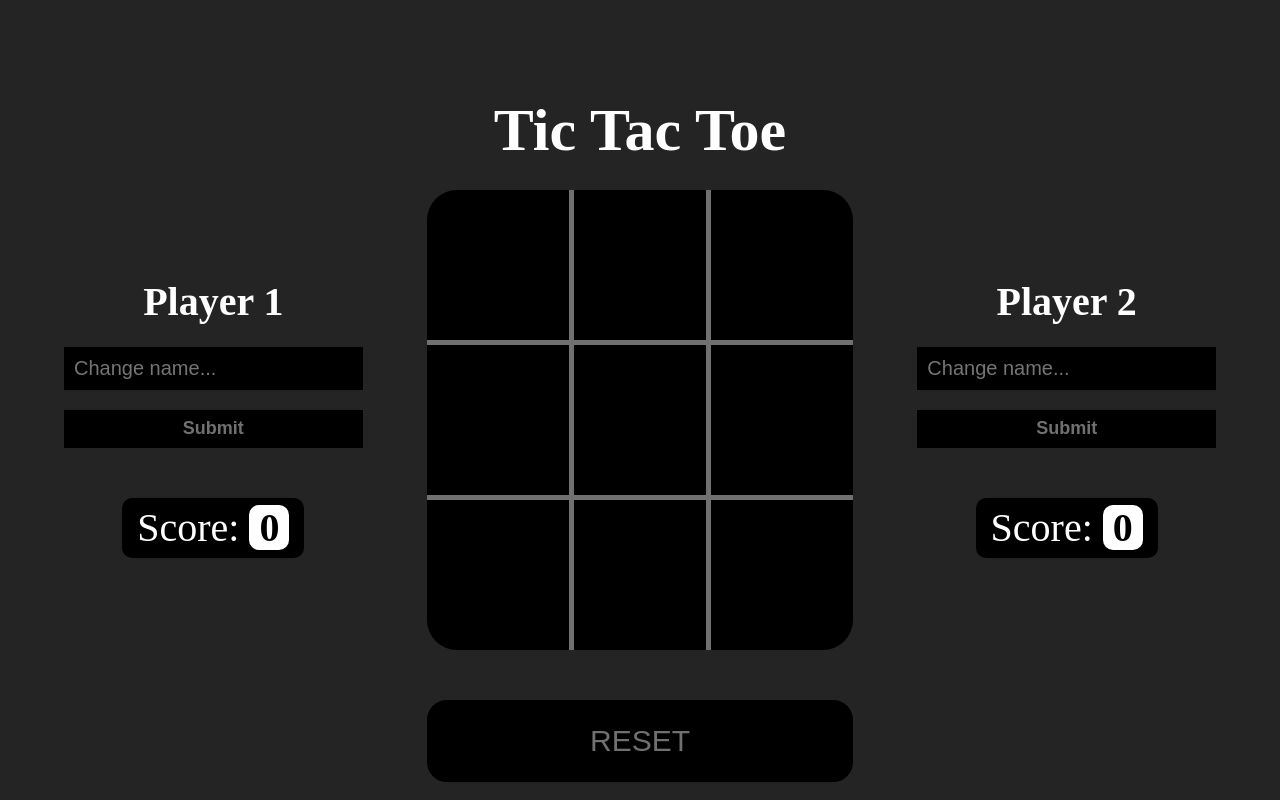
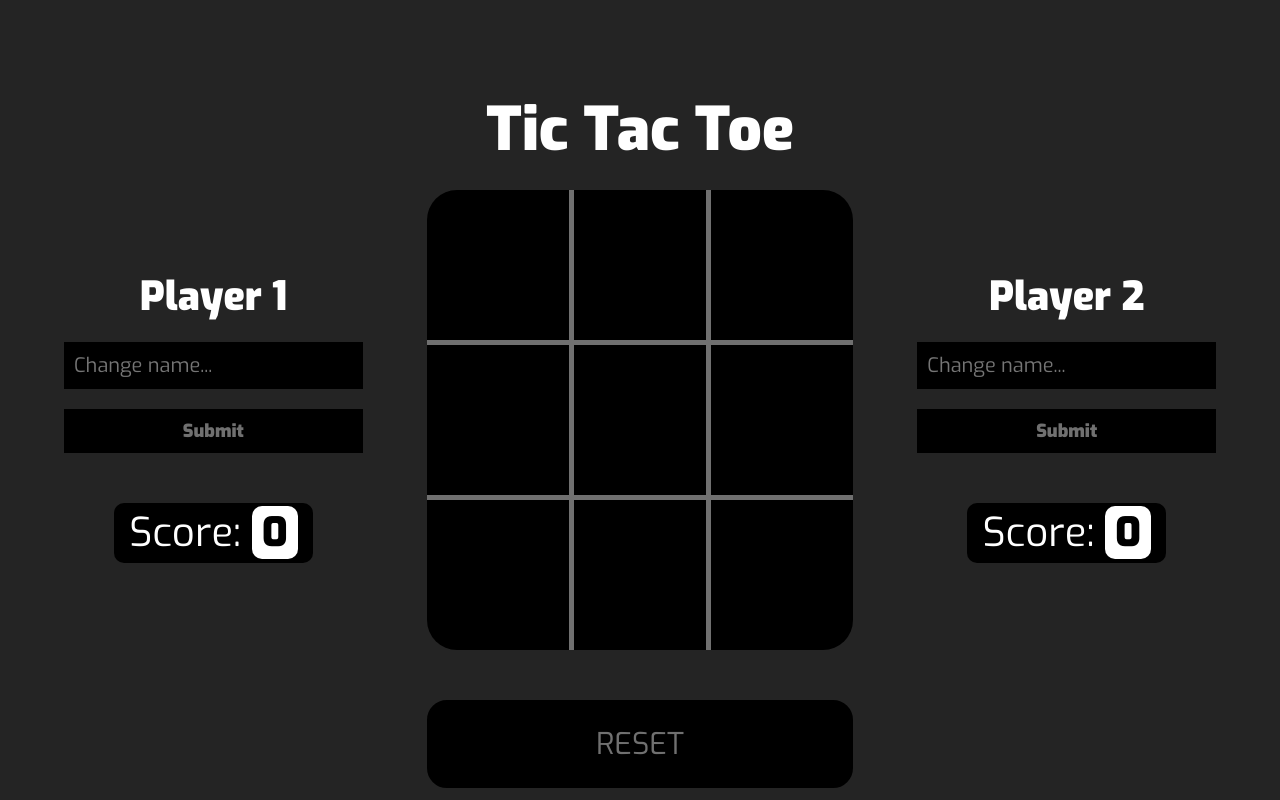
Before and after one commit to jmart6784/tic-tac-toe, a plain HTML site: page index.html in a window 1280 px wide. Drawn offline with Linux system fonts and the light colour scheme.

Commit message:
Added exo font

```diff
--- a/index.html
+++ b/index.html
@@ -1,6 +1,7 @@
 <!DOCTYPE html>
 <html lang="en">
 <head>
+  <link href="https://fonts.googleapis.com/css2?family=Exo:wght@400;900&display=swap" rel="stylesheet">
   <link rel="stylesheet" href="styles/styles.css">
   <meta charset="UTF-8">
   <meta name="viewport" content="width=device-width, initial-scale=1.0">
--- a/styles/styles.scss
+++ b/styles/styles.scss
@@ -49,6 +49,10 @@ table {
 
 $grey: rgb(112, 112, 112);
 
+* {
+  font-family: 'Exo', sans-serif;
+}
+
 body {
   background-color: rgb(36, 36, 36);
 }
@@ -60,6 +64,7 @@ div {
 #flash {
   display: none;
   background-color: rgb(0, 90, 0);
+  color: white;
   font-weight: 900;
   padding: 20px 0 20px 0;
   font-size: 30px;
```
Also changed, not shown: styles/styles.css, 1 other file.
